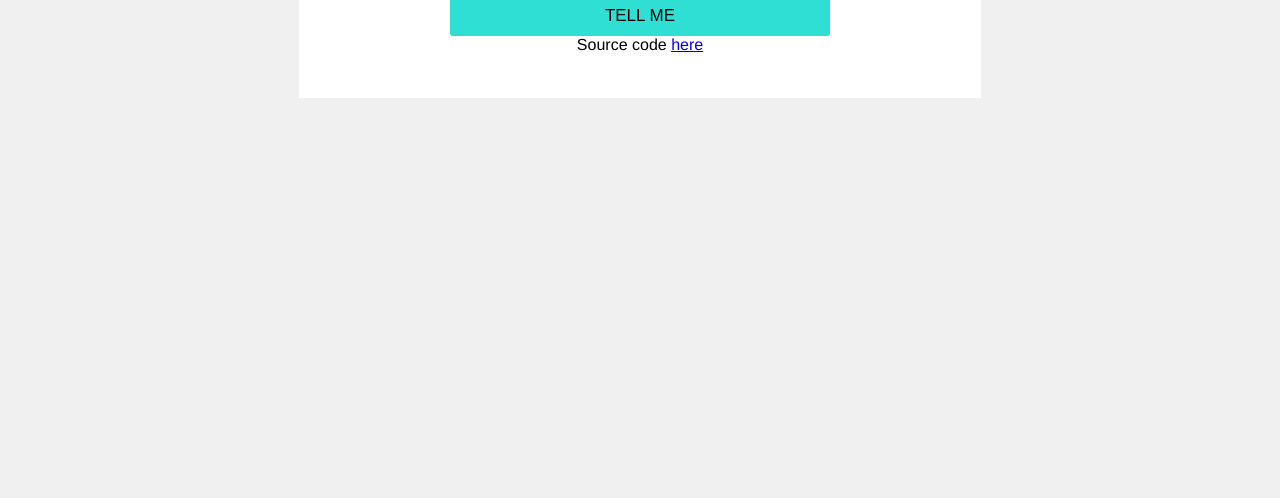
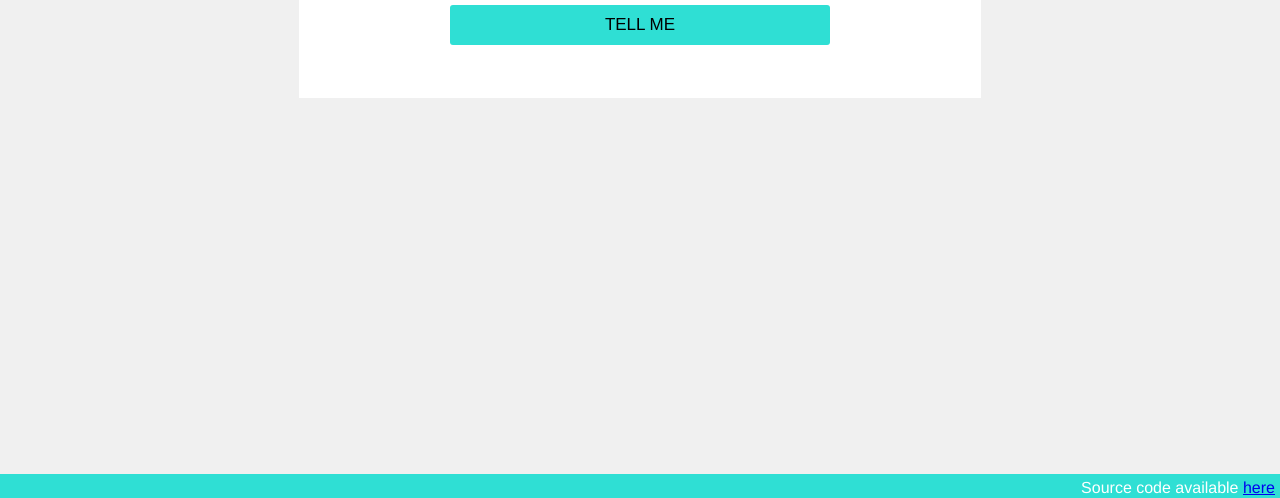
Before and after one commit to thingful/bike-today, a plain HTML site: page index.html in a window 1280 px wide. Shown: the part 302-800 px from the top of the page. Drawn offline with nearby package versions, Linux system fonts and the light colour scheme.

Commit message:
add source code note in footer

```diff
--- a/css/main.css
+++ b/css/main.css
@@ -147,6 +147,19 @@ button:hover {
 
 }
 
+#footnote {
+	  color: #FFF;
+    position: fixed;
+    background-color: #2FDFD4;
+    height: 24px;
+    width: 100%;
+    bottom: 0;
+    text-align: right;
+    left: 0;
+    padding: 5px;
+    box-sizing: border-box;
+}
+
 @media only screen and (max-device-width: 600px) {
 	#main {
 		width: 85%;
--- a/index.html
+++ b/index.html
@@ -16,13 +16,11 @@
 
 			<div id="content"></div>
 
-			<div id="footnote"> Source code <a href="https://github.com/thingful/bike-today/tree/gh-pages">here</a> </div>
 		</div>
 
-
-
-
-
+		<footer id="footnote">
+			Source code available <a href="https://github.com/thingful/bike-today/tree/gh-pages">here</a>
+		</footer>
 	</body>
 
 	<script src="https://cdnjs.cloudflare.com/ajax/libs/jquery/3.0.0-beta1/jquery.min.js"></script>
```
